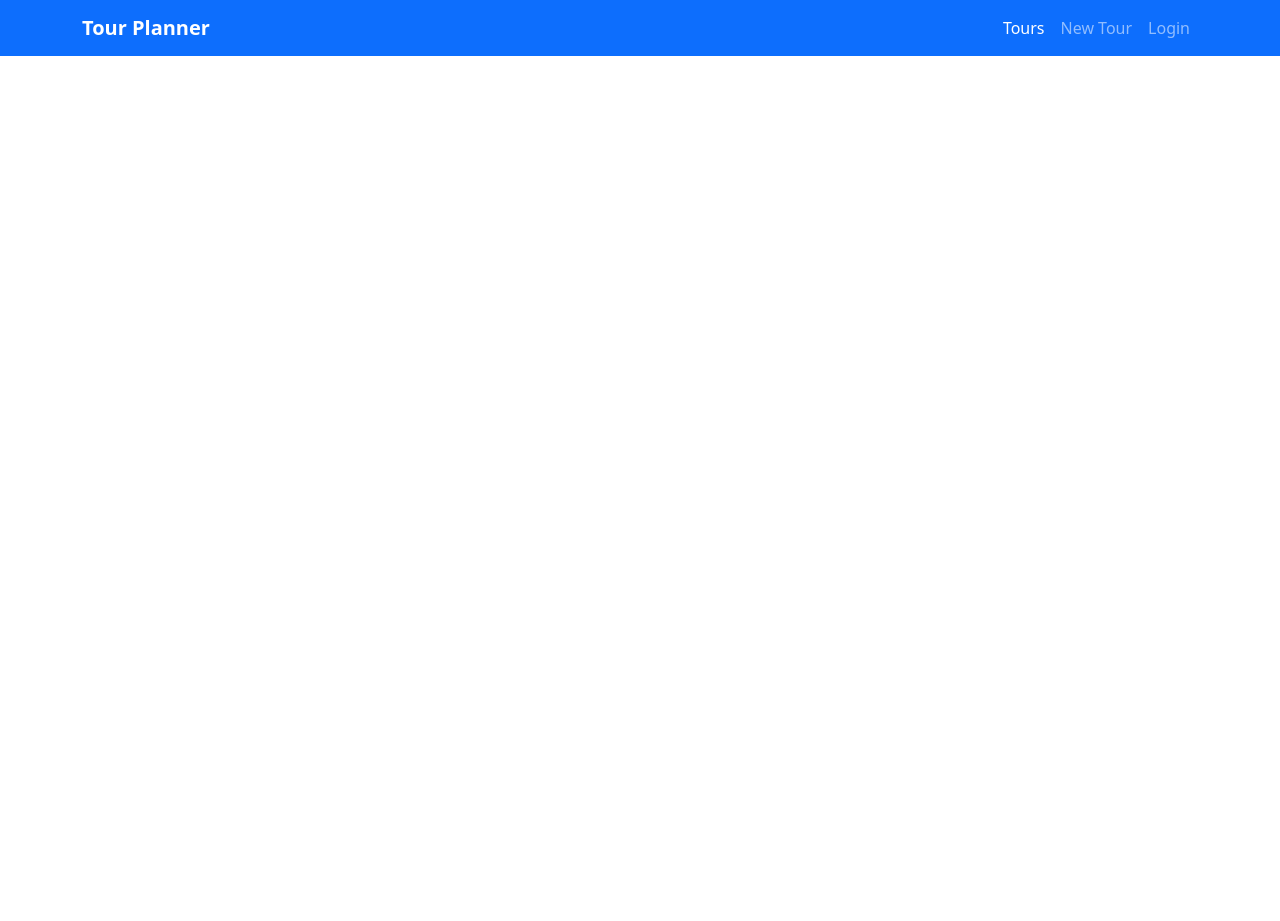
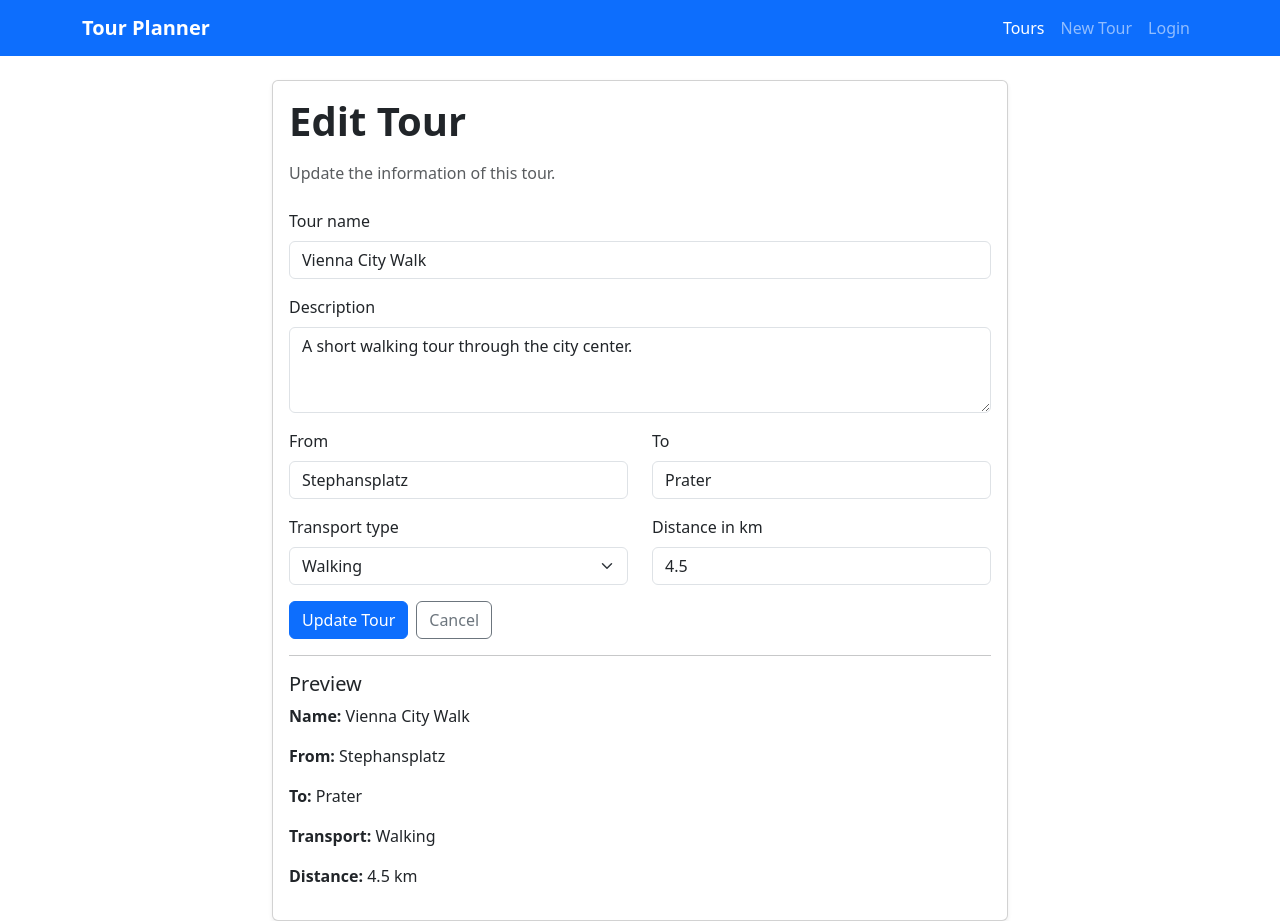
Before and after one commit to monael6/tour-planner-team06, an Angular app: page /tours/0/edit in a window 1280 px wide. Before the commit this address led to /. Before the commit the page ends 800 px from the top, so only its background shows below. Built offline with nearby package versions, Linux system fonts and the light colour scheme.

Commit message:
Add edit tour functionality

```diff
--- a/src/app/app.routes.ts
+++ b/src/app/app.routes.ts
@@ -20,5 +20,9 @@ export const routes: Routes = [
   {
     path: 'tours/:id',
     component: TourDetailComponent
+  },
+  {
+    path: 'tours/:id/edit',
+    component: TourFormComponent
   }
 ];
--- a/src/app/components/tour-card/tour-card.component.html
+++ b/src/app/components/tour-card/tour-card.component.html
@@ -16,7 +16,11 @@
       <a [routerLink]="['/tours', tour.id]" class="btn btn-outline-primary btn-sm">
         Details
       </a>
-      <button class="btn btn-outline-secondary btn-sm">Edit</button>
+
+      <a [routerLink]="['/tours', tour.id, 'edit']" class="btn btn-outline-secondary btn-sm">
+        Edit
+      </a>
+
       <button class="btn btn-outline-danger btn-sm" (click)="onDelete()">
         Delete
       </button>
--- a/src/app/pages/tour-form/tour-form.component.html
+++ b/src/app/pages/tour-form/tour-form.component.html
@@ -2,10 +2,12 @@
     <div class="col-md-8">
       <div class="card shadow-sm">
         <div class="card-body">
-          <h1 class="fw-bold mb-3">Create New Tour</h1>
-          <p class="text-muted mb-4">
-            Enter the basic information for a new tour.
-          </p>
+            <h1 class="fw-bold mb-3">
+                {{ isEditMode ? 'Edit Tour' : 'Create New Tour' }}
+              </h1>
+              <p class="text-muted mb-4">
+                {{ isEditMode ? 'Update the information of this tour.' : 'Enter the basic information for a new tour.' }}
+              </p>
 
           <form (ngSubmit)="saveTour()">
             <div class="mb-3">
@@ -88,7 +90,7 @@
 
             <div class="d-flex gap-2">
               <button type="submit" class="btn btn-primary">
-                Save Tour
+                {{ isEditMode ? 'Update Tour' : 'Save Tour' }}
               </button>
 
               <a routerLink="/tours" class="btn btn-outline-secondary">
--- a/src/app/pages/tour-form/tour-form.component.ts
+++ b/src/app/pages/tour-form/tour-form.component.ts
@@ -1,5 +1,5 @@
 import { Component } from '@angular/core';
-import { Router, RouterLink } from '@angular/router';
+import { ActivatedRoute, Router, RouterLink } from '@angular/router';
 import { FormsModule } from '@angular/forms';
 import { Tour, TourService } from '../../services/tour.service';
 
@@ -10,6 +10,8 @@ import { Tour, TourService } from '../../services/tour.service';
   styleUrl: './tour-form.component.css'
 })
 export class TourFormComponent {
+  isEditMode = false;
+
   tour: Tour = {
     id: 0,
     name: '',
@@ -22,12 +24,31 @@ export class TourFormComponent {
 
   constructor(
     private tourService: TourService,
-    private router: Router
-  ) {}
+    private router: Router,
+    private route: ActivatedRoute
+  ) {
+    const idParam = this.route.snapshot.paramMap.get('id');
+
+    if (idParam !== null) {
+      const id = Number(idParam);
+      const existingTour = this.tourService.getTourById(id);
+
+      if (existingTour) {
+        this.isEditMode = true;
+        this.tour = { ...existingTour };
+      }
+    }
+  }
 
   saveTour(): void {
-    this.tourService.addTour(this.tour);
-    alert('Tour saved successfully!');
+    if (this.isEditMode) {
+      this.tourService.updateTour(this.tour);
+      alert('Tour updated successfully!');
+    } else {
+      this.tourService.addTour(this.tour);
+      alert('Tour saved successfully!');
+    }
+
     this.router.navigate(['/tours']);
   }
 }
--- a/src/app/services/tour.service.ts
+++ b/src/app/services/tour.service.ts
@@ -51,4 +51,12 @@ export class TourService {
   deleteTour(id: number): void {
     this.tours = this.tours.filter(tour => tour.id !== id);
   }
+
+  updateTour(updatedTour: Tour): void {
+    const index = this.tours.findIndex(tour => tour.id === updatedTour.id);
+
+    if (index !== -1) {
+      this.tours[index] = updatedTour;
+    }
+  }
 }
```
Also changed, not shown: src/app/pages/tour-list/tour-list.component.html (indentation only).
